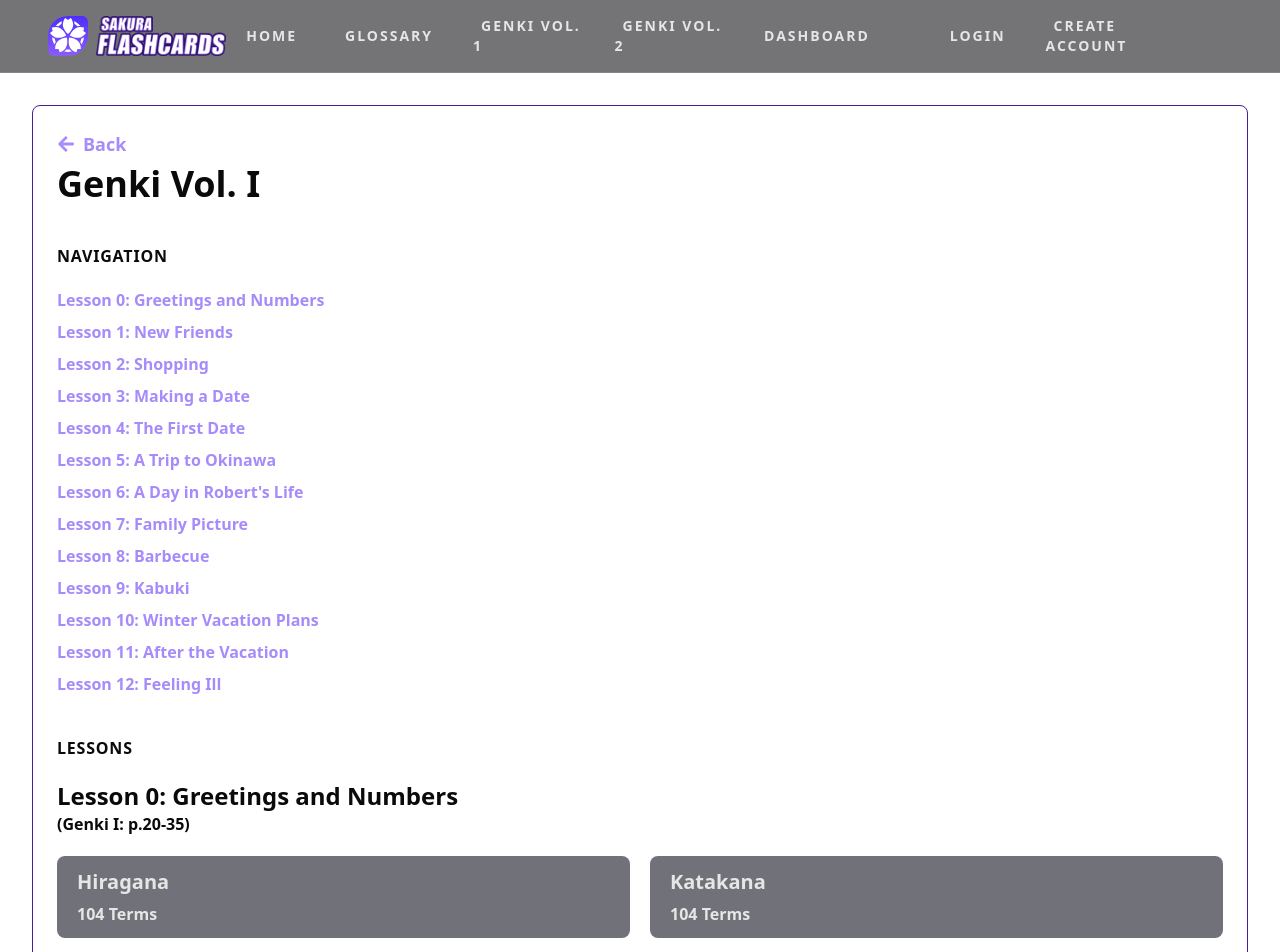
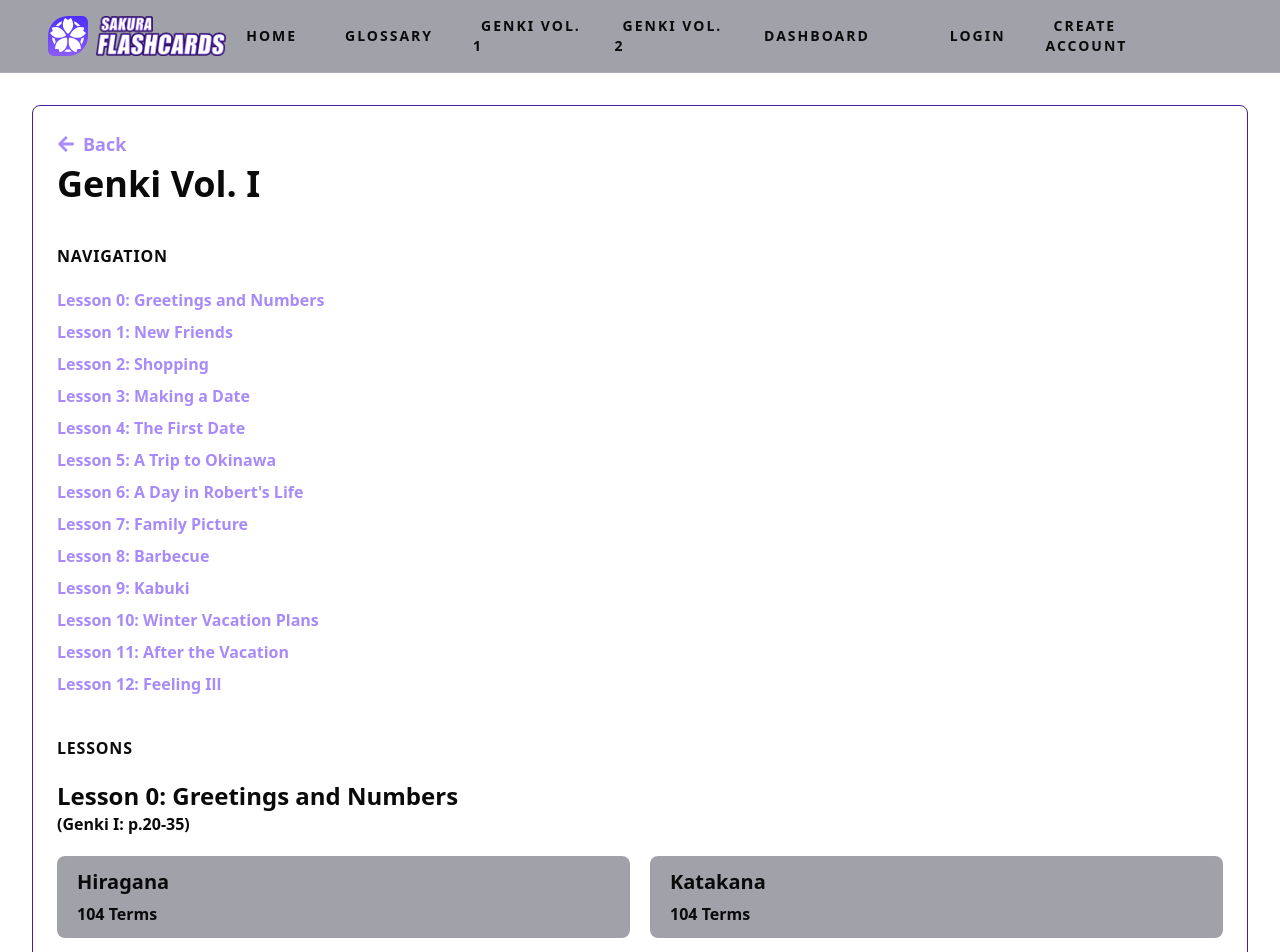
Before and after one commit to MatthewBiggins/CIS4250-Group4-Sakura-Flashcards, a Next.js app in the folder sakura-flashcards/: page /studysets/genki-1 in a window 1280 px wide. Shown: the top 952 px of the page. Built offline with nearby package versions, Linux system fonts and the light colour scheme.

Commit message:
fixed some minor styling. Ref #64

```diff
--- a/sakura-flashcards/app/globals.css
+++ b/sakura-flashcards/app/globals.css
@@ -100,6 +100,9 @@ body,
     --lessonLink-hover: 240, 4%, 16%; /* zinc 800 */
     /* colour for lesson links and header */
     --lessonColour: 0, 0%, 90%; /* neutral 200 */
+
+    --button: 240, 4%, 16%;
+    --button-hover: 240, 5%, 26%;
   }
 
   .light {
@@ -137,10 +140,14 @@ body,
 
     --textColour: 0, 0%, 4%; /* neutral 950 */
     /* background colour for lesson links */
-    --lessonLink: 240, 4%, 46%; /* zinc 500 */
-    --lessonLink-hover: 240, 5%, 65%; /* zinc 400 */
+    --lessonLink: 240, 5%, 65%; /* zinc 400 */
+    --lessonLink-hover: 240, 5%, 84%; /* zinc 300 NOTE: this is also used for the flashcards*/
     /* colour for lesson links and header */
-    --lessonColour: 0, 0%, 90%; /* neutral 200 */
+    /*--lessonColour: 0, 0%, 90%; /* neutral 200 */
+    --lessonColour: 0, 0%, 4%; /* neutral 200 */
+
+    --button: 240, 5%, 84%;
+    --button-hover: 240, 6%, 90%;
   }
 }
 
--- a/sakura-flashcards/app/studysets/[studySetId]/[lessonId]/[flashcardId]/page.tsx
+++ b/sakura-flashcards/app/studysets/[studySetId]/[lessonId]/[flashcardId]/page.tsx
@@ -55,7 +55,7 @@ export default function FlashcardPage({ params }: FlashcardPageProps) {
           {unit.items.map((item, i) => (
             <li
               key={`${unit.slug}-${i}`}
-              className="grid sm:grid-cols-2 items-center gap-4 rounded-lg bg-lessonLink p-4 lg:p-6"
+              className="grid sm:grid-cols-2 items-center gap-4 rounded-lg bg-lessonLink-hover p-4 lg:p-6"
             >
               <div className="text-2xl">{item.frontSide}</div>
               <div className="text-lg">{item.backSide}</div>
--- a/sakura-flashcards/components/Flashcard.tsx
+++ b/sakura-flashcards/components/Flashcard.tsx
@@ -250,7 +250,7 @@ const Flashcard = ({ cardData, index }: FlashcardProps) => {
             size="lg"
             onClick={handleBack}
             disabled={currentIndex === 0}
-            className="bg-zinc-900 hover:bg-zinc-800 text-neutral-400 hover:text-neutral-100 px-4 size-14 rounded-full"
+            className="bg-button hover:bg-button-hover text-neutral-100 hover:text-neutral-50 px-4 size-14 rounded-full"
           >
             <FaBackward className="size-6" />
           </Button>
@@ -264,7 +264,7 @@ const Flashcard = ({ cardData, index }: FlashcardProps) => {
             size="lg"
             onClick={handleNext}
             disabled={currentIndex === total - 1}
-            className="bg-zinc-900 hover:bg-zinc-800 text-neutral-400 hover:text-neutral-100 px-4 size-14 rounded-full"
+            className="bg-button hover:bg-button-hover text-neutral-100 hover:text-neutral-50 px-4 size-14 rounded-full"
           >
             <FaForward className="size-6" />
           </Button>
@@ -272,7 +272,7 @@ const Flashcard = ({ cardData, index }: FlashcardProps) => {
       </div>
 
       {/* Progress Bar */}
-      <div className="bg-zinc-700 h-2 w-full rounded-2xl">
+      <div className="bg-lessonLink-hover h-2 w-full rounded-2xl">
         <div
           className="h-full bg-violet-500 rounded-2xl transition-all duration-300"
           style={{ width: `${progressBar}%` }}
--- a/sakura-flashcards/components/Header.tsx
+++ b/sakura-flashcards/components/Header.tsx
@@ -22,7 +22,7 @@ const Header = () => {
 
   return (
     <>
-      <header className="sticky top-0 p-4 max-sm:py-2 z-40 text-lessonColour bg-zinc-900/60 backdrop-blur border-b border-gray-300/20">
+      <header className="sticky top-0 p-4 max-sm:py-2 z-40 text-lessonColour bg-lessonLink backdrop-blur border-b border-gray-300/20">
         <nav className="md:container flex max-md:justify-between items-center gap-12">
           {/* Sakura Flashcards Logo */}
           <Link
--- a/sakura-flashcards/components/dashboard/LessonProgress.tsx
+++ b/sakura-flashcards/components/dashboard/LessonProgress.tsx
@@ -26,7 +26,7 @@ export default function LessonProgress(props: ProgressProps) {
   let total = props.data.reduce((acc, unit) => acc + unit.items.length, 0);
 
   return (
-    <div id={props.name} className="rounded-lg bg-zinc-900 my-4 p-4">
+    <div id={props.name} className="rounded-lg bg-globalBackground my-4 p-4">
       <h3 className="text-2xl font-bold">{props.name}</h3>
       {/* Lesson Progress */}
       <ProgressBar
--- a/sakura-flashcards/components/dashboard/UnitProgress.tsx
+++ b/sakura-flashcards/components/dashboard/UnitProgress.tsx
@@ -23,7 +23,7 @@ export default function UnitProgress(props: ProgressProps) {
   return (
     <div
       id={props.name}
-      className="rounded-lg bg-black border border-violet-900 p-4 lg:p-6 justify-center text-center w-48"
+      className="rounded-lg bg-lessonLink-hover border border-violet-900 p-4 lg:p-6 justify-center text-center w-48"
     >
       <p className="text-2xl font-bold">
         {(
--- a/sakura-flashcards/tailwind.config.ts
+++ b/sakura-flashcards/tailwind.config.ts
@@ -60,6 +60,10 @@ const config = {
           hover: "hsl(var(--lessonLink-hover))",
         },
         lessonColour: "hsl(var(--lessonColour))",
+        button: {
+          DEFAULT: "hsl(var(--button))",
+          hover: "hsl(var(--button-hover))",
+        },
       },
       borderRadius: {
         lg: "var(--radius)",
```
